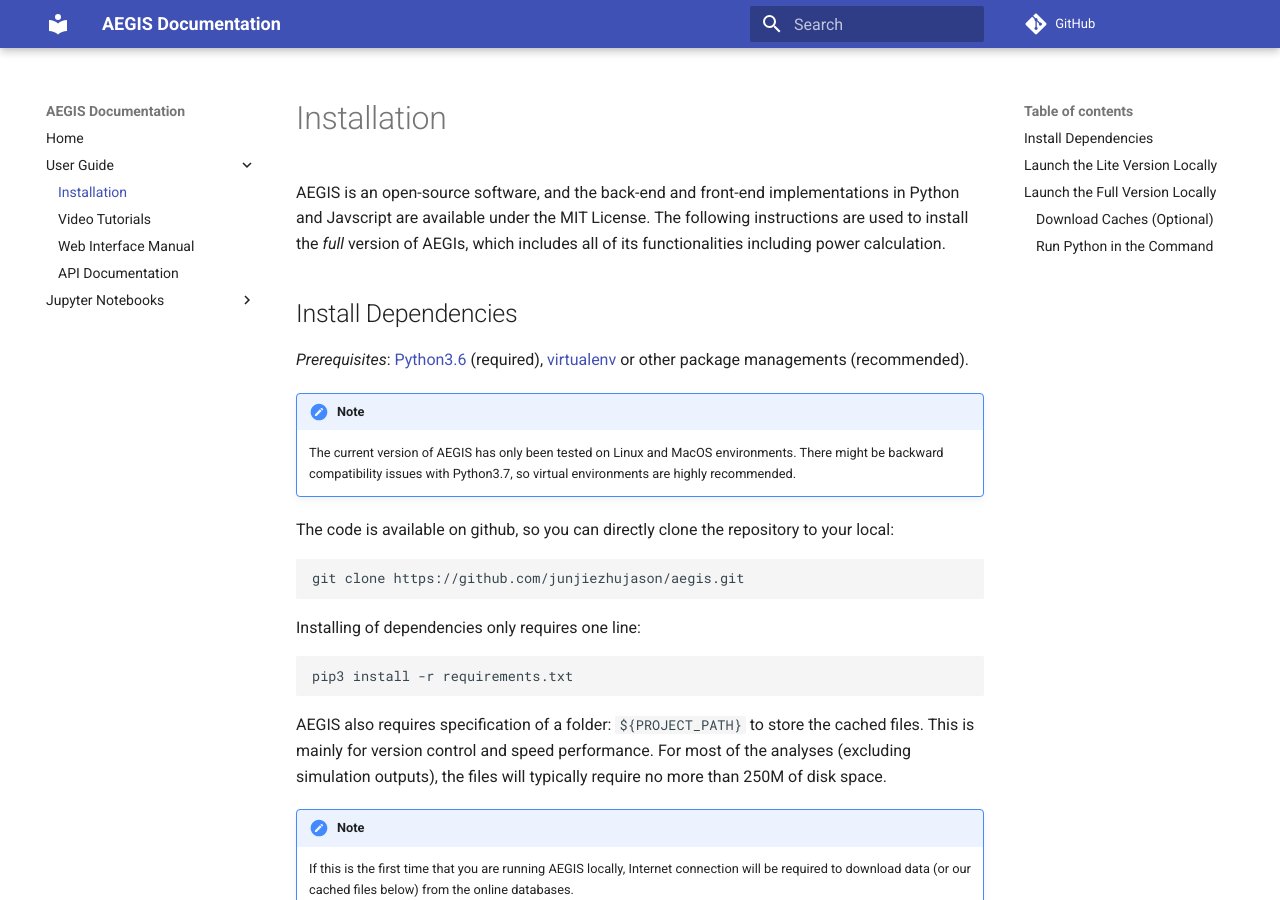
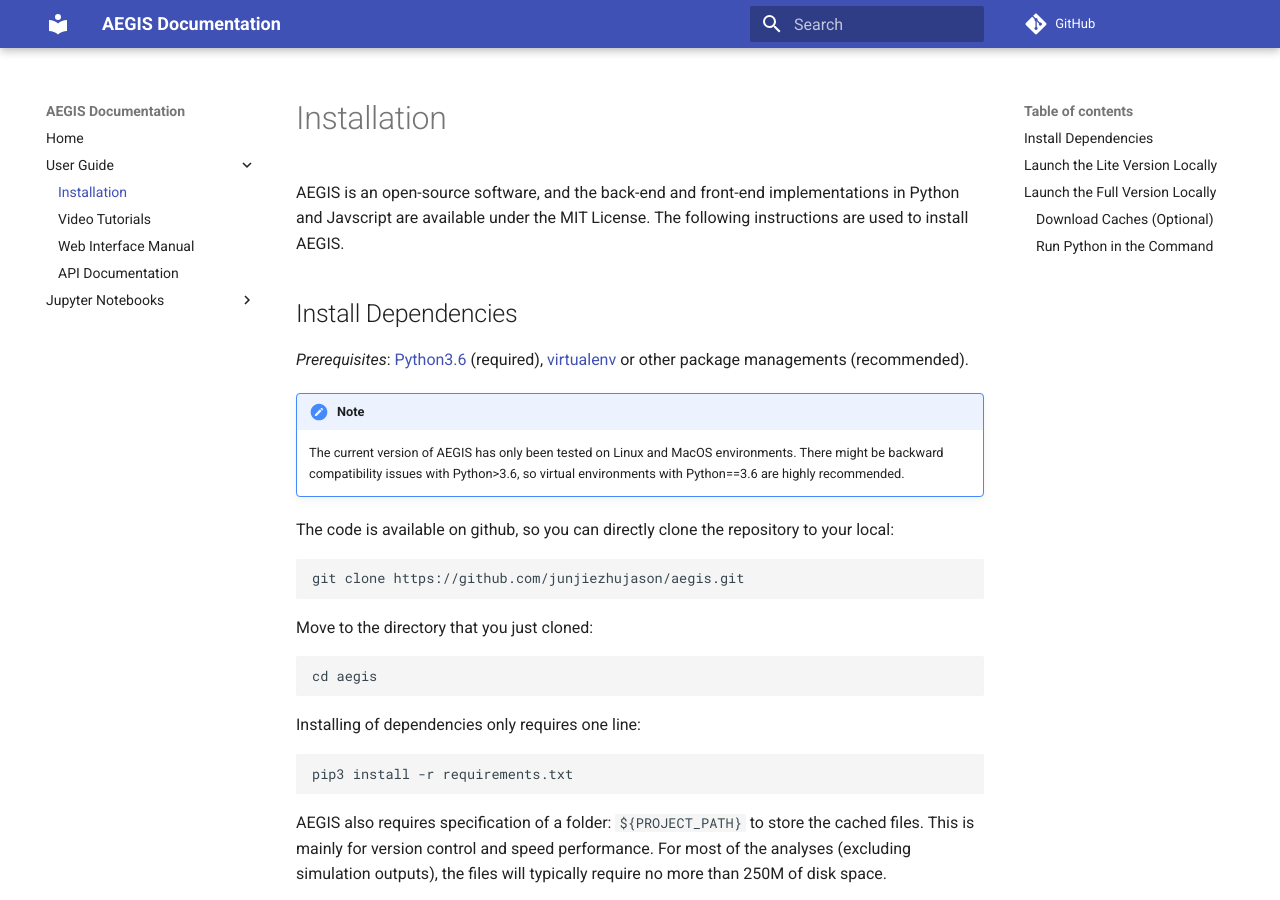
Before and after one commit to junjiezhujason/aegis, an MkDocs documentation site: the page built from docs/install.md, in a window 1280 px wide and 900 px high. Built offline with MkDocs 1.6.1 and Material for MkDocs 9.7.7, drawn with Linux system fonts in a browser that asks for light colours; comment, search, counter and statistics services are not loaded.

Commit message:
added cd instrucitons

```diff
--- a/docs/install.md
+++ b/docs/install.md
@@ -1,5 +1,5 @@
 
-AEGIS is an open-source software, and the back-end and front-end implementations in Python and Javscript are available under the MIT License. The following instructions are used to install the *full* version of AEGIs, which includes all of its functionalities including power calculation.
+AEGIS is an open-source software, and the back-end and front-end implementations in Python and Javscript are available under the MIT License. The following instructions are used to install AEGIS.
 
 ## Install Dependencies
 
@@ -8,13 +8,17 @@ AEGIS is an open-source software, and the back-end and front-end implementations
 
 !!! note
     The current version of AEGIS has only been tested on Linux and MacOS environments.
-    There might be backward compatibility issues with Python3.7, so virtual environments
-    are highly recommended.
+    There might be backward compatibility issues with Python>3.6, so virtual environments
+    with Python==3.6 are highly recommended.
 
 
 The code is available on github, so you can directly clone the repository to your local:
 
     git clone https://github.com/junjiezhujason/aegis.git
+
+Move to the directory that you just cloned:
+
+    cd aegis
 
 Installing of dependencies only requires one line:
 
```
Also changed, not shown: docs/index.md (+1 -1 lines).
